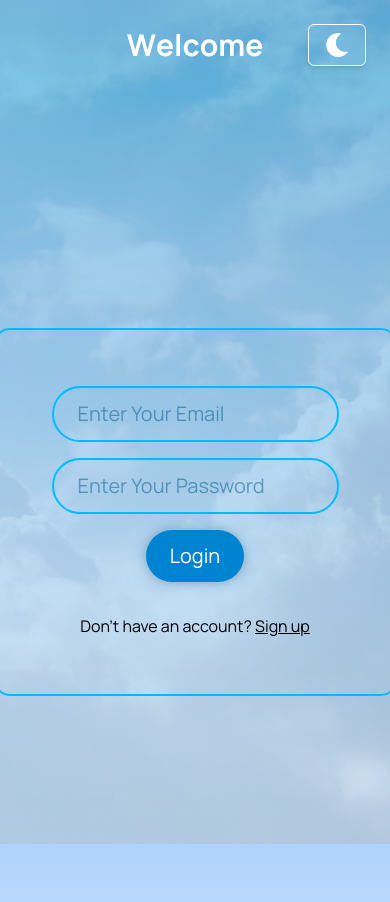
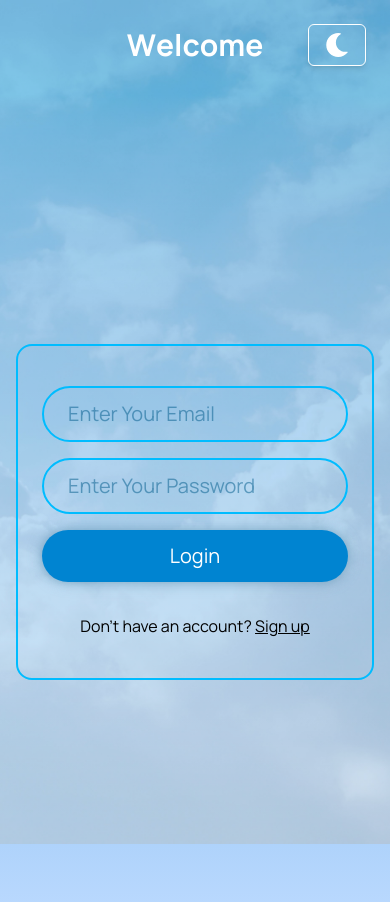
Before and after one commit to sahilkabir07/employee-task-manager, a React (Vite) app: page / in a window 390 px wide. Shown: the top 902 px of the page. Built offline with nearby package versions, Linux system fonts and the light colour scheme.

Commit message:
Login ui made responsive

```diff
--- a/src/components/Auth/Login.jsx
+++ b/src/components/Auth/Login.jsx
@@ -1,20 +1,19 @@
 import React, { useState, useEffect, useRef } from 'react';
 import { useNavigate } from 'react-router-dom';
 import gsap from 'gsap';
-import { useAuth } from '../../context/AuthProvider'; // Import useAuth hook
-import { useTheme } from '../../context/ThemeContext'; // Assuming you have a Theme context
+import { useAuth } from '../../context/AuthProvider';
+import { useTheme } from '../../context/ThemeContext';
 
 const Login = () => {
     const [email, setEmail] = useState("");
     const [password, setPassword] = useState("");
-    const { login, loggedInUser } = useAuth(); // ✅ corrected variable name
-    const { theme } = useTheme(); // Assuming useTheme hook gives us the current theme
+    const { login, loggedInUser } = useAuth();
+    const { theme } = useTheme();
     const navigate = useNavigate();
 
     const containerRef = useRef(null);
     const buttonRef = useRef(null);
 
-    // Use this effect to handle navigation after login state update
     useEffect(() => {
         if (loggedInUser) {
             const timeout = setTimeout(() => {
@@ -23,9 +22,9 @@ const Login = () => {
                 } else {
                     navigate("/employee-dashboard");
                 }
-            }, 150);  // 150ms delay for state to fully update
+            }, 150);
 
-            return () => clearTimeout(timeout); // Cleanup timeout on unmount
+            return () => clearTimeout(timeout);
         }
     }, [loggedInUser, navigate]);
 
@@ -57,7 +56,7 @@ const Login = () => {
 
     const submitHandler = (e) => {
         e.preventDefault();
-        const success = login(email, password); // ✅ fixed: passing separately
+        const success = login(email, password);
 
         if (success) {
             setEmail("");
@@ -72,7 +71,7 @@ const Login = () => {
             <div className="flex h-screen w-screen items-center justify-center">
                 <div
                     ref={containerRef}
-                    className={`border-2 ${theme === 'light' ? 'border-sky-400' : 'border-emerald-600'} p-14 rounded-2xl shadow-[0_0_20px_${theme === 'light' ? 'rgba(135,206,250,0.5)' : '#10b981'}] transition-all`}
+                    className={`border-2 ${theme === 'light' ? 'border-sky-400' : 'border-emerald-600'} px-6 py-10 sm:px-10 sm:py-12 md:px-14 md:py-14 rounded-2xl shadow-[0_0_20px_${theme === 'light' ? 'rgba(135,206,250,0.5)' : '#10b981'}] transition-all max-w-md w-full mx-4`}
                 >
                     <form
                         className="flex flex-col items-center justify-center gap-4"
@@ -82,7 +81,7 @@ const Login = () => {
                             value={email}
                             onChange={(e) => setEmail(e.target.value)}
                             required
-                            className={`border-2 ${theme === 'light' ? 'border-sky-400' : 'border-emerald-600'} text-xl py-3 px-6 rounded-full placeholder:text-${theme === 'light' ? 'sky-700' : 'emerald-700'} outline-none bg-transparent text-${theme === 'light' ? 'sky-800' : 'emerald-700'} transition focus:shadow-[0_0_10px_${theme === 'light' ? 'rgba(135,206,250,0.8)' : '#10b981'}]`}
+                            className={`w-full border-2 ${theme === 'light' ? 'border-sky-400' : 'border-emerald-600'} text-xl py-3 px-6 rounded-full placeholder:text-${theme === 'light' ? 'sky-700' : 'emerald-700'} outline-none bg-transparent text-${theme === 'light' ? 'sky-800' : 'emerald-700'} transition focus:shadow-[0_0_10px_${theme === 'light' ? 'rgba(135,206,250,0.8)' : '#10b981'}]`}
                             type="email"
                             placeholder='Enter Your Email'
                         />
@@ -90,17 +89,17 @@ const Login = () => {
                             value={password}
                             onChange={(e) => setPassword(e.target.value)}
                             required
-                            className={`border-2 ${theme === 'light' ? 'border-sky-400' : 'border-emerald-600'} text-xl py-3 px-6 rounded-full placeholder:text-${theme === 'light' ? 'sky-700' : 'emerald-700'} outline-none bg-transparent text-${theme === 'light' ? 'sky-800' : 'emerald-700'} transition focus:shadow-[0_0_10px_${theme === 'light' ? 'rgba(135,206,250,0.8)' : '#10b981'}]`}
+                            className={`w-full border-2 ${theme === 'light' ? 'border-sky-400' : 'border-emerald-600'} text-xl py-3 px-6 rounded-full placeholder:text-${theme === 'light' ? 'sky-700' : 'emerald-700'} outline-none bg-transparent text-${theme === 'light' ? 'sky-800' : 'emerald-700'} transition focus:shadow-[0_0_10px_${theme === 'light' ? 'rgba(135,206,250,0.8)' : '#10b981'}]`}
                             type="password"
                             placeholder='Enter Your Password'
                         />
                         <button
                             ref={buttonRef}
-                            className={`bg-${theme === 'light' ? 'sky' : 'emerald'}-600 text-xl py-3 px-6 rounded-full text-white hover:bg-${theme === 'light' ? 'sky' : 'emerald'}-700 transition-all`}
+                            className={`w-full bg-${theme === 'light' ? 'sky' : 'emerald'}-600 text-xl py-3 px-6 rounded-full text-white hover:bg-${theme === 'light' ? 'sky' : 'emerald'}-700 transition-all`}
                         >
                             Login
                         </button>
-                        <p className={`text-${theme === 'light' ? 'sky' : 'white'}-700 mt-4`}>
+                        <p className={`text-${theme === 'light' ? 'sky' : 'white'}-700 mt-4 text-center`}>
                             Don’t have an account?{" "}
                             <span
                                 onClick={() => navigate('/signup')}
```
